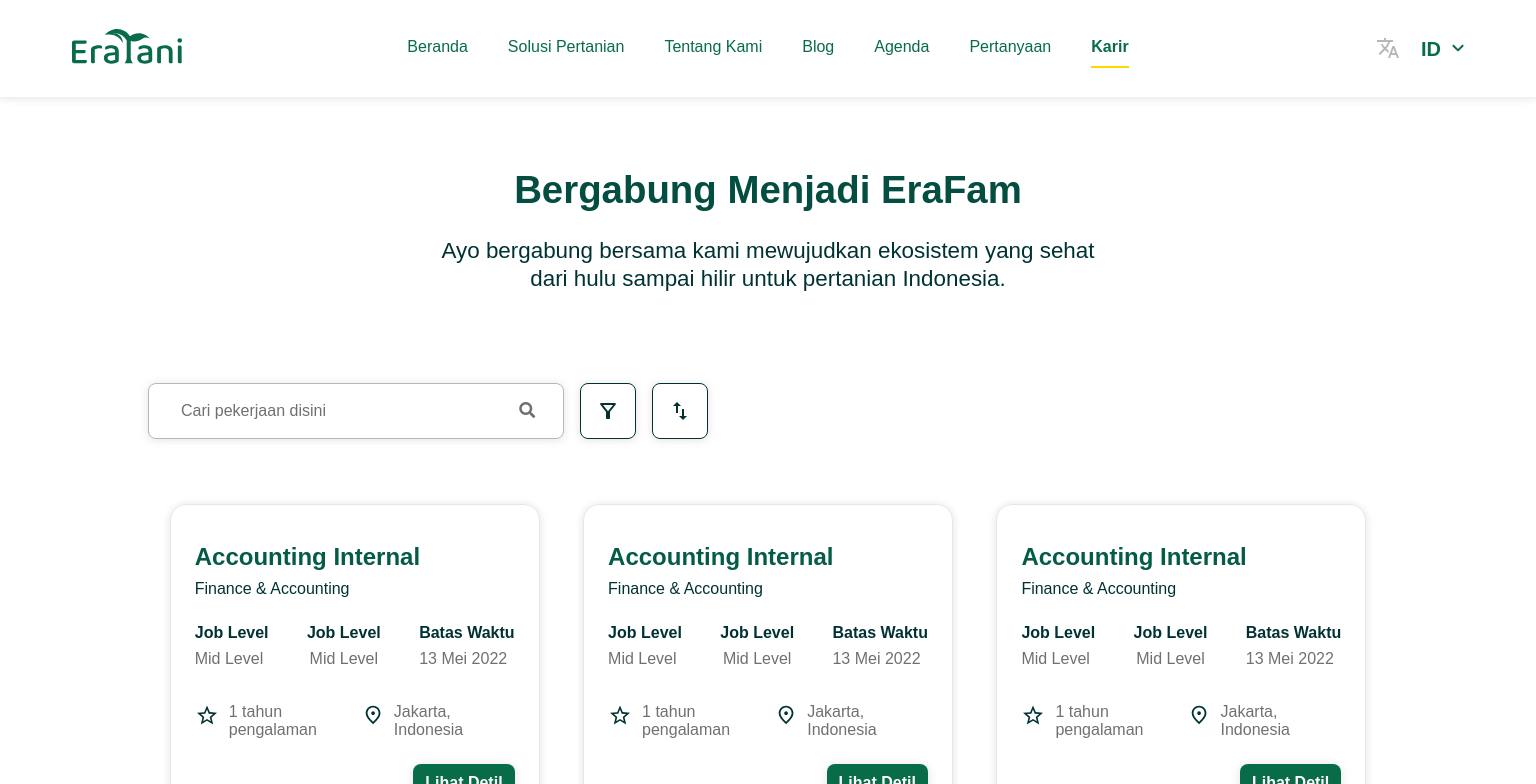
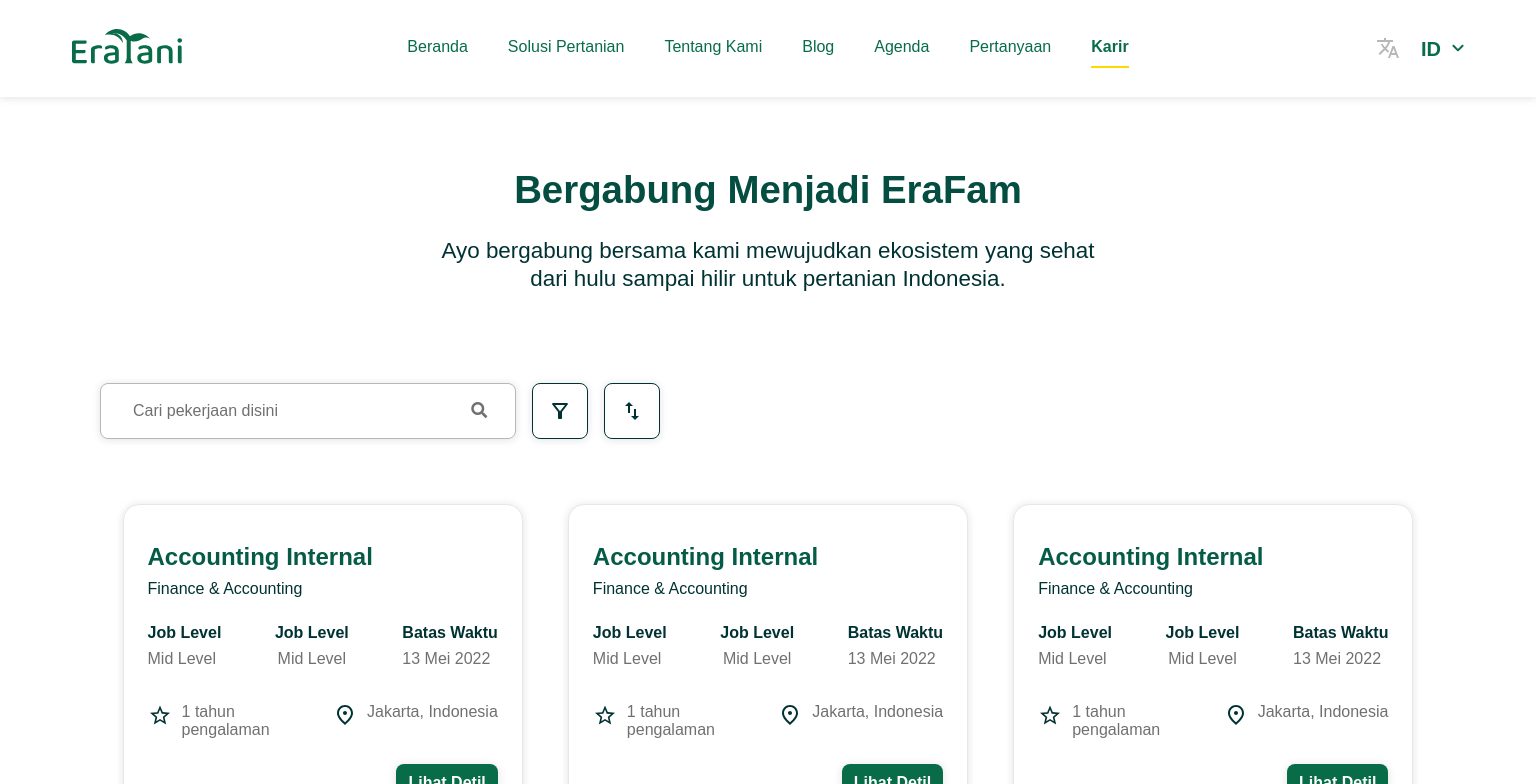
Before and after one commit to safarudinyoga/eratani-compro, a Next.js app: page /career in a window 1536 px wide. Shown: the top 784 px of the page. Built offline with nearby package versions, Linux system fonts and the light colour scheme.

Commit message:
:zap: merge burhan

```diff
--- a/pages/career/career.module.sass
+++ b/pages/career/career.module.sass
@@ -141,7 +141,7 @@
 
 @media only screen and (min-width: 1440px)
   .career
-    max-width: 1440px
+    max-width: 1660px
 
 @media only screen and (min-width: 768px) and (max-width: 976px)
   .career
--- a/pages/event/event.module.sass
+++ b/pages/event/event.module.sass
@@ -91,7 +91,7 @@
 
 @media only screen and (min-width: 1440px)
   .event
-    max-width: 1440px
+    max-width: 1660px
 
 @media only screen and (min-width: 768px) and (max-width: 976px)
   .event
```
